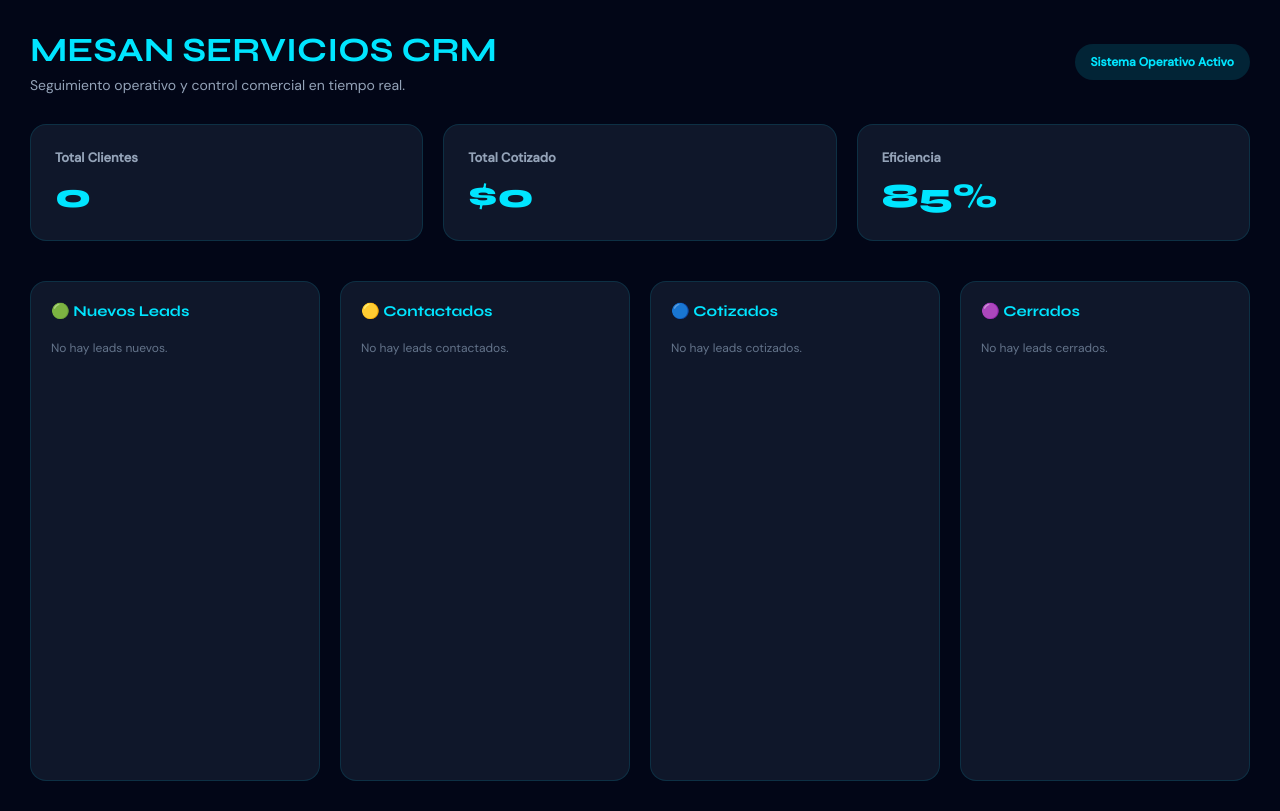
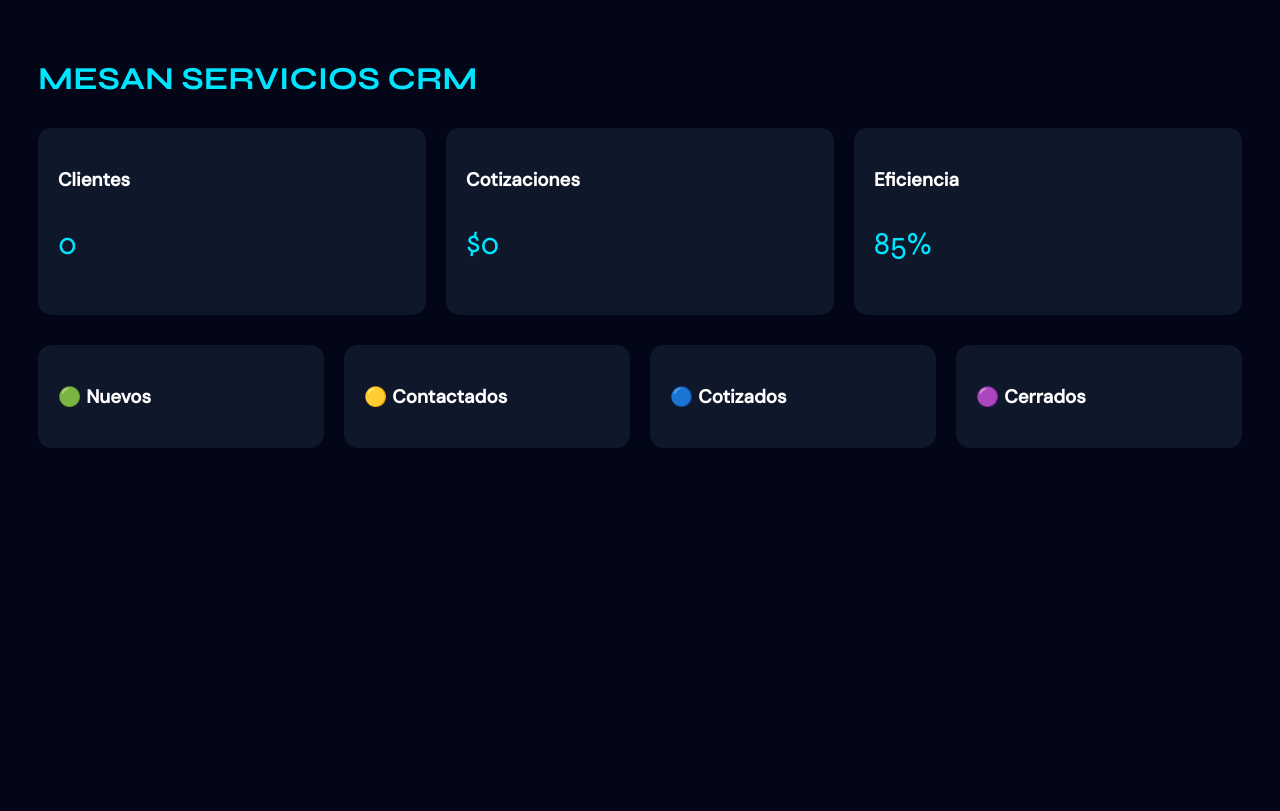
Before and after one commit to manuelsanchezresendiz8-eng/mesan-servicios, a FastAPI app: page /admin in a window 1280 px wide. After the commit the page ends 448 px from the top, so only its background shows below. Run offline with FastAPI, Linux system fonts and the light colour scheme.

Commit message:
Update admin.html

```diff
--- a/templates/admin.html
+++ b/templates/admin.html
@@ -12,12 +12,6 @@
 
 <style>
 
-*{
-    margin:0;
-    padding:0;
-    box-sizing:border-box;
-}
-
 body{
     background:#020617;
     color:white;
@@ -25,68 +19,29 @@ body{
     padding:30px;
 }
 
-/* HEADER */
-
-.top{
-    display:flex;
-    justify-content:space-between;
-    align-items:center;
-    margin-bottom:30px;
-    flex-wrap:wrap;
-    gap:20px;
-}
-
 h1{
     font-family:'Syne',sans-serif;
-    font-size:34px;
     color:#00e5ff;
 }
-
-.sub{
-    color:#94a3b8;
-    margin-top:6px;
-    font-size:14px;
-}
-
-.badge-top{
-    background:#00e5ff22;
-    color:#00e5ff;
-    padding:10px 16px;
-    border-radius:30px;
-    font-size:12px;
-    font-weight:700;
-}
-
-/* KPIS */
 
 .kpis{
     display:grid;
     grid-template-columns:repeat(auto-fit,minmax(220px,1fr));
     gap:20px;
-    margin-bottom:40px;
+    margin:30px 0;
 }
 
 .card{
     background:#0f172a;
-    border:1px solid rgba(0,229,255,.12);
-    border-radius:16px;
-    padding:24px;
-}
-
-.card h2{
-    color:#94a3b8;
-    font-size:13px;
-    margin-bottom:10px;
+    padding:20px;
+    border-radius:14px;
 }
 
 .card p{
+    font-size:32px;
+    color:#00e5ff;
     font-family:'Syne',sans-serif;
-    font-size:34px;
-    color:#00e5ff;
-    font-weight:800;
 }
-
-/* PIPELINE */
 
 .pipeline{
     display:grid;
@@ -96,72 +51,20 @@ h1{
 
 .col{
     background:#0f172a;
-    border-radius:16px;
     padding:20px;
-    border:1px solid rgba(0,229,255,.12);
-    min-height:500px;
+    border-radius:14px;
 }
-
-.col h3{
-    font-family:'Syne',sans-serif;
-    color:#00e5ff;
-    margin-bottom:18px;
-    font-size:15px;
-}
-
-/* LEADS */
 
 .lead{
     background:#111827;
-    border-radius:12px;
     padding:14px;
-    margin-bottom:14px;
-    border:1px solid rgba(255,255,255,.05);
-}
-
-.lead strong{
-    display:block;
-    margin-bottom:8px;
-    font-size:14px;
+    border-radius:10px;
+    margin-bottom:10px;
 }
 
 .lead p{
     color:#94a3b8;
     font-size:12px;
-    margin-bottom:4px;
-}
-
-.badge{
-    display:inline-block;
-    margin-top:10px;
-    padding:6px 12px;
-    border-radius:30px;
-    background:#00e5ff22;
-    color:#00e5ff;
-    font-size:10px;
-    font-weight:700;
-}
-
-/* EMPTY */
-
-.empty{
-    color:#64748b;
-    font-size:12px;
-    margin-top:20px;
-}
-
-/* RESPONSIVE */
-
-@media(max-width:768px){
-
-    body{
-        padding:20px;
-    }
-
-    h1{
-        font-size:28px;
-    }
-
 }
 
 </style>
@@ -170,87 +73,44 @@ h1{
 
 <body>
 
-<!-- HEADER -->
-
-<div class="top">
-
-    <div>
-
 <h1>MESAN SERVICIOS CRM</h1>
 
-        <p class="sub">
-            Seguimiento operativo y control comercial en tiempo real.
-        </p>
+<div class="kpis">
 
+    <div class="card">
+        <h3>Clientes</h3>
+        <p>{{ clientes }}</p>
     </div>
 
-    <div class="badge-top">
-        Sistema Operativo Activo
+    <div class="card">
+        <h3>Cotizaciones</h3>
+        <p>${{ cotizaciones }}</p>
+    </div>
+
+    <div class="card">
+        <h3>Eficiencia</h3>
+        <p>{{ eficiencia }}%</p>
     </div>
 
 </div>
 
-<!-- KPIS -->
-
-<div class="kpis">
-
-    <div class="card">
-
-        <h2>Total Clientes</h2>
-
-        <p>{{ clientes }}</p>
-
-    </div>
-
-    <div class="card">
-
-        <h2>Total Cotizado</h2>
-
-        <p>${{ cotizaciones }}</p>
-
-    </div>
-
-    <div class="card">
-
-        <h2>Eficiencia</h2>
-
-        <p>{{ eficiencia }}%</p>
-
-    </div>
-
-</div>
-
-<!-- PIPELINE -->
-
 <div class="pipeline">
-
-    <!-- NUEVOS -->
 
     <div class="col">
 
-        <h3>🟢 Nuevos Leads</h3>
-
-        {% set encontrados = false %}
+        <h3>🟢 Nuevos</h3>
 
         {% for l in leads %}
 
             {% if l.estado == "nuevo" %}
 
-                {% set encontrados = true %}
-
             <div class="lead">
 
                 <strong>{{ l.nombre }}</strong>
 
-                    <p>Servicio: {{ l.servicio }}</p>
+                <p>{{ l.servicio }}</p>
 
-                    <p>Total: ${{ l.total_estimado }}</p>
-
-                    <p>Fecha: {{ l.fecha }}</p>
-
-                    <span class="badge">
-                        Nuevo
-                    </span>
+                <p>${{ l.total_estimado }}</p>
 
             </div>
 
@@ -258,43 +118,23 @@ h1{
 
         {% endfor %}
 
-        {% if not encontrados %}
-
-            <p class="empty">
-                No hay leads nuevos.
-            </p>
-
-        {% endif %}
-
     </div>
-
-    <!-- CONTACTADOS -->
 
     <div class="col">
 
         <h3>🟡 Contactados</h3>
 
-        {% set encontrados = false %}
-
         {% for l in leads %}
 
             {% if l.estado == "contactado" %}
-
-                {% set encontrados = true %}
 
             <div class="lead">
 
                 <strong>{{ l.nombre }}</strong>
 
-                    <p>Servicio: {{ l.servicio }}</p>
+                <p>{{ l.servicio }}</p>
 
-                    <p>Total: ${{ l.total_estimado }}</p>
-
-                    <p>Fecha: {{ l.fecha }}</p>
-
-                    <span class="badge">
-                        Contactado
-                    </span>
+                <p>${{ l.total_estimado }}</p>
 
             </div>
 
@@ -302,43 +142,23 @@ h1{
 
         {% endfor %}
 
-        {% if not encontrados %}
-
-            <p class="empty">
-                No hay leads contactados.
-            </p>
-
-        {% endif %}
-
     </div>
-
-    <!-- COTIZADOS -->
 
     <div class="col">
 
         <h3>🔵 Cotizados</h3>
 
-        {% set encontrados = false %}
-
         {% for l in leads %}
 
             {% if l.estado == "cotizado" %}
-
-                {% set encontrados = true %}
 
             <div class="lead">
 
                 <strong>{{ l.nombre }}</strong>
 
-                    <p>Servicio: {{ l.servicio }}</p>
+                <p>{{ l.servicio }}</p>
 
-                    <p>Total: ${{ l.total_estimado }}</p>
-
-                    <p>Fecha: {{ l.fecha }}</p>
-
-                    <span class="badge">
-                        Cotizado
-                    </span>
+                <p>${{ l.total_estimado }}</p>
 
             </div>
 
@@ -346,43 +166,23 @@ h1{
 
         {% endfor %}
 
-        {% if not encontrados %}
-
-            <p class="empty">
-                No hay leads cotizados.
-            </p>
-
-        {% endif %}
-
     </div>
-
-    <!-- CERRADOS -->
 
     <div class="col">
 
         <h3>🟣 Cerrados</h3>
 
-        {% set encontrados = false %}
-
         {% for l in leads %}
 
             {% if l.estado == "cerrado" %}
-
-                {% set encontrados = true %}
 
             <div class="lead">
 
                 <strong>{{ l.nombre }}</strong>
 
-                    <p>Servicio: {{ l.servicio }}</p>
+                <p>{{ l.servicio }}</p>
 
-                    <p>Total: ${{ l.total_estimado }}</p>
-
-                    <p>Fecha: {{ l.fecha }}</p>
-
-                    <span class="badge">
-                        Cerrado
-                    </span>
+                <p>${{ l.total_estimado }}</p>
 
             </div>
 
@@ -390,14 +190,6 @@ h1{
 
         {% endfor %}
 
-        {% if not encontrados %}
-
-            <p class="empty">
-                No hay leads cerrados.
-            </p>
-
-        {% endif %}
-
     </div>
 
 </div>
```
Lines whose indentation alone changed are shown as unchanged.
